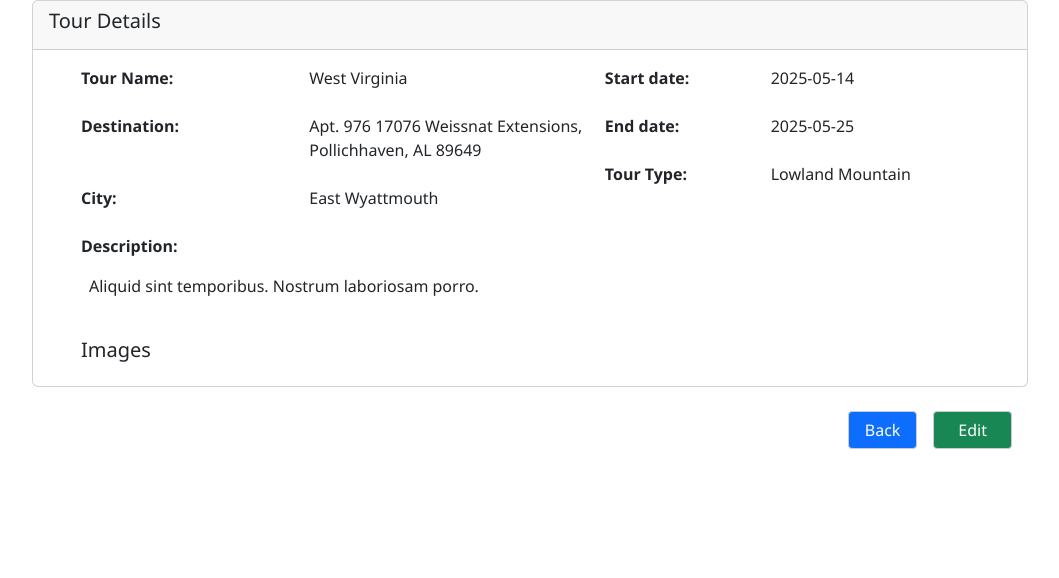
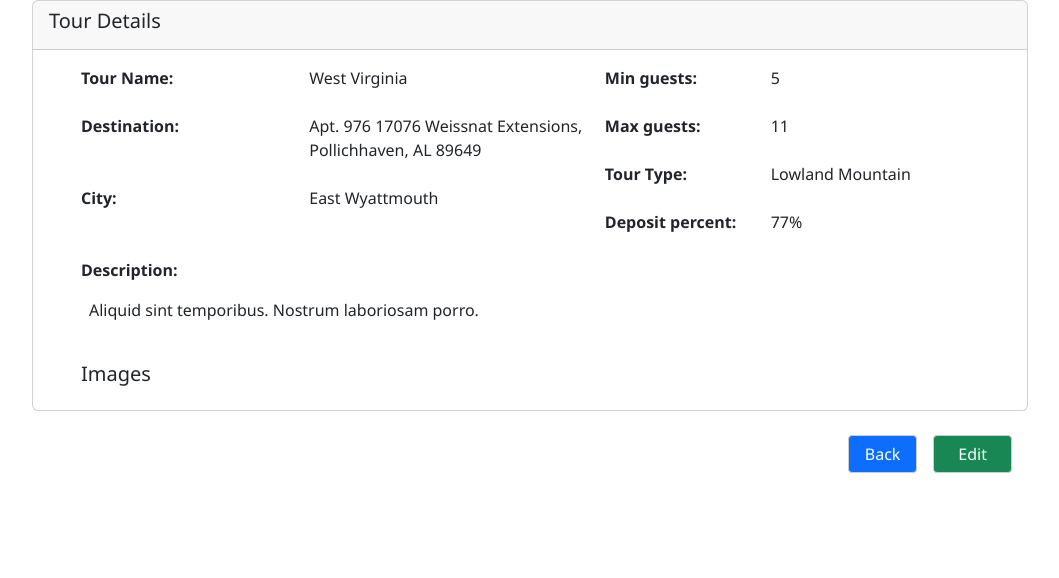
Before and after one commit to hieptrinh2002/TourManagement, a Rails app: template app/views/admin/tours/show.html.erb in a window 1280 px wide. Shown: the part 66-644 px from the top of the page, without its empty margins (110-1169 px from the left). Run offline with Rails 7, Linux system fonts and the light colour scheme; the template is opened without the code that fills it, so the values that code supplies are empty; data comes from the database, SQL or seed files in the repository; style sheets or scripts are compiled from the project's sources; parts of the project's set-up code (start-up, migrations or seed data) failed here and were passed over; some libraries are stand-ins or nearby versions.

Commit message:
modify logic tour in admin module

```diff
--- a/app/helpers/admin/tours_helper.rb
+++ b/app/helpers/admin/tours_helper.rb
@@ -6,4 +6,8 @@ module Admin::ToursHelper
   def total_image_count_exceeds_limit? current_count, new_images, limit
     current_count + new_images.count > limit
   end
+
+  def can_edit_tour tour
+    tour.bookings.pending_or_past_confirmed.blank?
+  end
 end
--- a/app/models/booking.rb
+++ b/app/models/booking.rb
@@ -25,6 +25,13 @@ class Booking < ApplicationRecord
         .where("tours.tour_name LIKE ?", "%#{sanitize_sql_like(name)}%")
     end
   end)
+
+  scope :pending_or_past_confirmed, (lambda do
+    where("status = ? OR (status = ? AND started_date < ?)",
+          "pending", "confirmed", Time.zone.today ||
+          Settings.booking.search.min_started_date)
+  end)
+
   scope :by_min_guests, (lambda do |guests|
     where("number_of_guests >= ?", guests.presence ||
     Settings.booking.search.min_guests)
@@ -51,6 +58,7 @@ class Booking < ApplicationRecord
 
   accepts_nested_attributes_for :flight_ticket
 
+  validates :started_date, :status, presence: true
   validates :number_of_guests,
             presence: true,
             numericality: {greater_than: Settings.booking.min_guests}
--- a/app/views/admin/bookings/index.html.erb
+++ b/app/views/admin/bookings/index.html.erb
@@ -19,7 +19,7 @@
                     <th scope="col"><%= t "num_passengers" %></th>
                     <th scope="col"><%= t "start_date" %></th>
                     <th scope="col"><%= t "total_amount" %></th>
-                    <th class="text-center" scope="col"><%= t "status" %></th>
+                    <th style="col"><%= t "status" %></th>
                     <th scope="col"></th>
                   </tr>
                 </thead>
--- a/app/views/admin/tours/_form.html.erb
+++ b/app/views/admin/tours/_form.html.erb
@@ -3,21 +3,25 @@
     <div class="col-md-6">
       <div class="form-group mb-4">
         <%= f.label :tour_name, class: "fw-bold mb-2" %>
+        <small class="text-danger fw-bold">*</small>
         <%= f.text_field :tour_name, class: "form-control" %>
       </div>
 
       <div class="form-group mb-4">
         <%= f.label :city, class: "fw-bold mb-2" %>
+        <small class="text-danger fw-bold">*</small>
         <%= f.text_field :city, class: "form-control" %>
       </div>
 
       <div class="form-group mb-4">
         <%= f.label :tour_destination, class: "fw-bold mb-2" %>
+        <small class="text-danger fw-bold">*</small>
         <%= f.text_field :tour_destination, class: "form-control" %>
       </div>
 
       <div class="form-group mb-4">
         <%= f.label :description, class: "fw-bold mb-2" %>
+        <small class="text-danger fw-bold">*</small>
         <%= f.text_area :description, class: "form-control" %>
       </div>
 
@@ -31,7 +35,6 @@
         <div class="container my-4">
           <%= render "show_images", tour: @tour %>
         </div>
-
         <div class="mt-3">
           <%= f.file_field :images, accept: Settings.img_format,
                                     multiple: true, class: "form-control" %>
@@ -41,27 +44,46 @@
     <div class="col-md-6">
       <div class="form-group mb-4">
         <%= f.label :price, class: "fw-bold mb-2" %>
+        <small class="text-danger fw-bold">*</small>
         <%= f.number_field :price, class: "form-control", min: 1 %>
       </div>
 
-      <%= f.hidden_field :day_duration, class: "form-control" %>
-
       <div class="form-group mb-4">
-        <%= f.label :start_date, class: "fw-bold mb-2" %>
-        <%= f.date_field :start_date, class: "form-control" %>
+        <%= f.label :day_duration, class: "fw-bold mb-2" %>
+        <small class="text-danger fw-bold">*</small>
+        <%= f.number_field :day_duration, class: "form-control", min: 1 %>
       </div>
 
       <div class="form-group mb-4">
-        <%= f.label :end_date, class: "fw-bold mb-2" %>
-        <%= f.date_field :end_date, class: "form-control" %>
+        <%= f.label :min_guests, class: "fw-bold mb-2" %>
+        <small class="text-danger fw-bold">*</small>
+        <%= f.number_field :min_guests, class: "form-control", min: 1 %>
+      </div>
+
+      <div class="form-group mb-4">
+        <%= f.label :max_guests, class: "fw-bold mb-2" %>
+        <small class="text-danger fw-bold">*</small>
+        <%= f.number_field :max_guests, class: "form-control", min: 1 %>
+      </div>
+
+      <div class="form-group mb-4">
+        <%= f.label :deposit_percent, class: "fw-bold mb-2" %>
+        <small class="text-danger fw-bold">*</small>
+        <%= f.number_field :deposit_percent, class: "form-control", min: 0, max: 100,step: 0.01 %>
+      </div>
+
+      <div class="form-group mb-4">
+        <%= f.label :status, class: "fw-bold mb-2" %>
+        <small class="text-danger fw-bold">*</small>
+        <%= f.collection_select :status, Tour.statuses.keys, :to_s, :humanize, {}, { class: "form-control" } %>
       </div>
 
       <div class="form-group mb-4">
         <%= f.label :tour_type_id, class: "fw-bold mb-2" %>
+        <small class="text-danger fw-bold">*</small>
         <%= f.collection_select :tour_type_id, TourType.all, :id, :type_name, {},
                                               { class: "form-control" } %>
       </div>
-
       <div class="actions py-4">
         <%= f.submit class: "btn btn-primary w-100" %>
       </div>
--- a/app/views/admin/tours/show.html.erb
+++ b/app/views/admin/tours/show.html.erb
@@ -22,16 +22,20 @@
           </div>
           <div class="col-5">
             <div class="row mb-4">
-              <div class="col-md-5 fw-bold"><%= t "tours.start_date" %>:</div>
-              <div class="col-md-7"><%= @tour.start_date %></div>
+              <div class="col-md-5 fw-bold"><%= t "min_guest" %>:</div>
+              <div class="col-md-7"><%= @tour.min_guests %></div>
             </div>
             <div class="row mb-4">
-              <div class="col-md-5 fw-bold"><%= t "tours.end_date" %>:</div>
-              <div class="col-md-7"><%= @tour.end_date %></div>
+              <div class="col-md-5 fw-bold"><%= t "max_guest" %>:</div>
+              <div class="col-md-7"><%= @tour.max_guests %></div>
             </div>
             <div class="row mb-4">
               <div class="col-md-5 fw-bold"><%= t "tours.tour_type" %>:</div>
               <div class="col-md-7"><%= @tour.tour_type.type_name %></div>
+            </div>
+             <div class="row mb-4">
+              <div class="col-md-5 fw-bold"><%= t "deposit_percent" %>:</div>
+              <div class="col-md-7"><%= @tour.deposit_percent %>%</div>
             </div>
           </div>
           <div class="col-12">
@@ -57,7 +61,9 @@
   <div class="container">
     <div class="d-flex justify-content-end py-4">
       <%= link_to t("back"), admin_tours_path, class: "btn btn-primary me-3 px-3" %>
-      <%= link_to t("edit"), edit_admin_tour_path(@tour), class: "btn btn-success me-3 px-4" %>
+      <% if can_edit_tour(@tour) %>
+        <%= link_to t("edit"), edit_admin_tour_path(@tour), class: "btn btn-success me-3 px-4" %>
+      <% end %>
     </div>
   </div>
 </div>
--- a/config/locales/en.yml
+++ b/config/locales/en.yml
@@ -91,6 +91,12 @@ en:
   selected_flight: "Selected flight"
   available_flight: "Available flights"
   per_one_ticket: "/ 1 ticket"
+  day_duration: "Day duration"
+  Deposit: "Deposit"
+  min_guest: "Min guests"
+  max_guest: "Max guests"
+  deposit_percent: "Deposit percent"
+
 
   confirm:
     delete_confirmation: "Are you sure you want to delete this item?"
@@ -195,6 +201,17 @@ en:
     images_limit: "You can only upload a maximum of %{limit} photos"
     min_guest_greater_max_guest: "must be greater than or equal to min_guests"
 
+  statuses:
+    pending: "pending"
+    payment_pending: "payment pending"
+    confirmed: "confirmed"
+    paid: "paid"
+    cancelled: "cancelled"
+    refunded: "refunded"
+    not_yet_active: "Not yet active"
+    active: "Active"
+    removed: "Removed"
+
   flash:
     user:
       signup_success: "User created successfully !"
@@ -221,6 +238,7 @@ en:
       delete_failure: "Tour was not deleted !"
       invalid_image: "Error with %{image_name} file!"
       find_tour_failed: "Cannot find tour!"
+      invalid_update: "You can't update this tour at this time because the booking is pending or previously confirmed !"
     voucher:
       create_success: "Voucher was successfully created!"
       wrong_expiry_date: "must be after today!"
--- a/config/locales/vi.yml
+++ b/config/locales/vi.yml
@@ -91,7 +91,11 @@ vi:
   selected_flight: "Chuyến bay đã chọn"
   available_flight: "Chuyến bay hiện có"
   per_one_ticket: "/ 1 vé"
-
+  day_duration: "Số ngày"
+  Deposit: "Đặt cọc"
+  min_guest: "Sô khách tối thiểu"
+  max_guest: "Số khác tối đa"
+  deposit_percent: "Phần trăm đặc cọc"
 
 
   confirm:
@@ -187,6 +191,17 @@ vi:
     images_limit: "Bạn chỉ có thể upload tối đa %{limit} ảnh !"
     min_guest_greater_max_guest: "Phải lớn hơn số khách tối thiểu !"
 
+  statuses:
+    pending: "đang chờ xử lý"
+    payment_pending: "đang chờ thanh toán"
+    confirmed: "đã xác nhận"
+    paid: "đã thanh toán"
+    cancelled: "đã hủy"
+    refunded: "đã hoàn tiền"
+    not_yet_active: "Chưa kích hoạt"
+    active: "Đang hoạt động"
+    removed: "Đã loại bỏ"
+
   vouchers:
     details: "Chi tiết voucher"
     expired: "Hết hạn"
@@ -229,6 +244,7 @@ vi:
       delete_failure: "Tour không được xóa thành công !"
       invalid_image: "Đã có lỗi với file ảnh %{image_name} !"
       find_tour_failed: "Không thể tìm được tour!"
+      invalid_update: "Bạn không thể cập nhật tour này ở thời điểm hiện tại vì đang có đặt tour !"
     booking:
       create_success: "Booking đã được tạo thành công !"
       create_failed: "Tạo booking không thành công !"
--- a/db/migrate/20240522054532_create_tours.rb
+++ b/db/migrate/20240522054532_create_tours.rb
@@ -12,7 +12,7 @@ class CreateTours < ActiveRecord::Migration[7.0]
       t.integer :min_guests
       t.integer :max_guests
       t.decimal :deposit_percent
-      t.integer :status
+      t.integer :status, default: 0
       t.references :tour_type, null: false, foreign_key: true
       t.timestamps
     end
```
Also changed, not shown: app/controllers/admin/tours_controller.rb (+14 -13 lines), app/helpers/admin/bookings_helper.rb (+21 -5 lines), app/models/tour.rb (+10 -20 lines), app/views/admin/tours/index.html.erb (+7 -10 lines), db/schema.rb.
